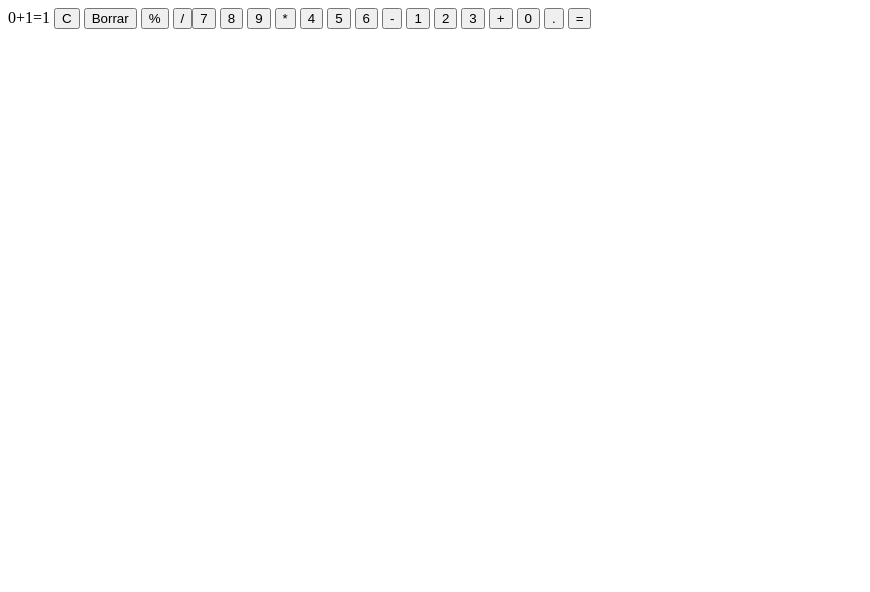
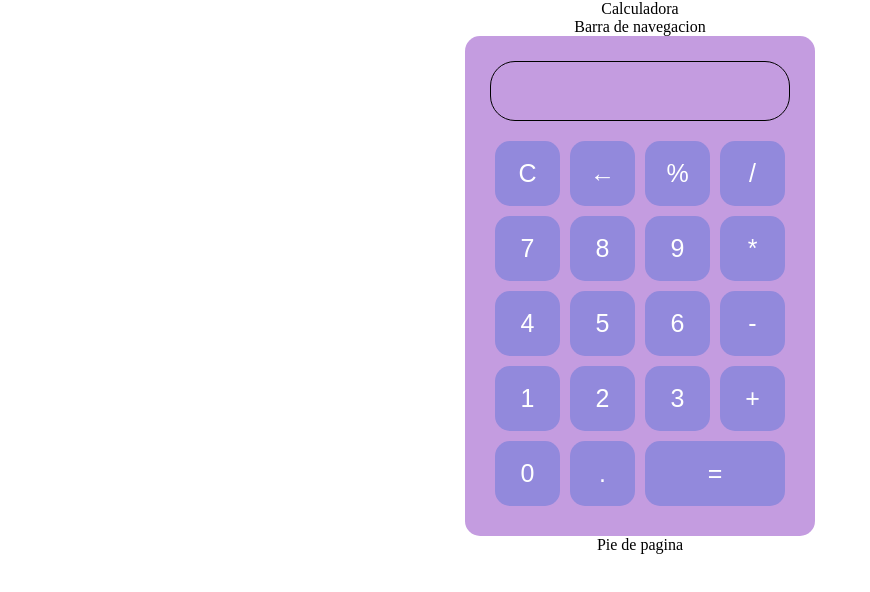
Before and after one commit to Dennis290699/pw_u1_fundamentos_dt, a plain HTML site: page pages/calculadoraFinal.html in a window 1280 px wide. Shown: the whole page, without its empty margins (0-870 px from the left). Drawn offline with Linux system fonts and the light colour scheme.

Commit message:
Taller-8
Maquetacion-de-paginas-web

```diff
--- /dev/null
+++ b/css/calculadoraFinal.css
@@ -0,0 +1,58 @@
+* {
+    margin: 0;
+    padding: 0;
+    box-sizing: border-box;
+}
+
+.container {
+    display: flex;
+    justify-content: center;
+    align-items: center;
+    flex-direction: column;
+}
+
+#calculadora {
+    display: grid;
+    grid-template-columns: 75px 75px 75px 75px;
+    grid-template-rows: 75px 75px 75px 75px 75px 75px;
+    padding: 25px;
+    background-color: #bb8cdbda;
+    border-radius: 15px;
+}
+
+#display {
+    grid-column: span 4;
+    border: 1px solid black;
+    border-radius: 25px;
+    padding-top: 20px;
+    padding-right: 20px;
+    margin-bottom: 15px;
+    text-align: right;
+    color: white;
+    font-size: 25px;
+    font-family: Arial, Helvetica, sans-serif;
+}
+
+.colum-2 {
+    grid-column: span 2;
+}
+
+button {
+    cursor: pointer;
+    margin: 5px;
+    border-radius: 15px;
+    border: none;
+    background-color: #9289dc;
+    color: white;
+    font-size: 25px;
+    font-family: Arial, Helvetica, sans-serif;
+    transition: all .5s ease-in;
+}
+
+button:hover {
+    transform: scale(1.1);
+}
+
+button:active {
+    background-color: #ad6bef;
+}
--- /dev/null
+++ b/js/calculadoraFinal.js
@@ -0,0 +1,19 @@
+// Variables Globales
+let num1 = 0;
+let num2 = 0;
+
+function mostrarDisplay(valor) {
+    let elemento = document.getElementById('display');
+    elemento.innerText = elemento.innerText + valor;
+}
+
+function reset() {
+    let elemento = document.getElementById('display');
+    elemento.innerText = '';
+}
+
+// borrar un elemento
+function borrar() {
+    let elemento = document.getElementById('display');
+    elemento.innerText = elemento.innerText.slice(0, -1);
+}
--- a/pages/calculadoraFinal.html
+++ b/pages/calculadoraFinal.html
@@ -1,49 +1,51 @@
 <!DOCTYPE html>
 <html lang="es">
+
 <head>
     <meta charset="UTF-8">
     <meta name="viewport" content="width=device-width, initial-scale=1.0">
+
+    <link rel="stylesheet" href="../css/calculadoraFinal.css">
+    <script src="../js/calculadoraFinal.js"></script>
+
     <title>Calculadora Final</title>
 </head>
+
 <body>
+    <div class="container">
+        <header>Calculadora</header>
 
-    <header>
+        <nav>Barra de navegacion</nav>
 
-    </header>
+        <section>
+            <div id="calculadora">
+                <!-- <label for="" id="display">0+1=1</label> -->
 
-    <nav>
+                <div id="display"></div>
+                <button onclick="reset()">C</button>
+                <button onclick="borrar()">&larr;</button>
+                <button onclick="mostrarDisplay('%')">%</button>
+                <button onclick="mostrarDisplay('/')">/</button>
+                <button onclick="mostrarDisplay(7)">7</button>
+                <button onclick="mostrarDisplay(8)">8</button>
+                <button onclick="mostrarDisplay(9)">9</button>
+                <button onclick="mostrarDisplay('*')">*</button>
+                <button onclick="mostrarDisplay(4)">4</button>
+                <button onclick="mostrarDisplay(5)">5</button>
+                <button onclick="mostrarDisplay(6)">6</button>
+                <button onclick="mostrarDisplay('-')">-</button>
+                <button onclick="mostrarDisplay(1)">1</button>
+                <button onclick="mostrarDisplay(2)">2</button>
+                <button onclick="mostrarDisplay(3)">3</button>
+                <button onclick="mostrarDisplay('+')">+</button>
+                <button onclick="mostrarDisplay(0)">0</button>
+                <button onclick="mostrarDisplay('.')">.</button>
+                <button class="colum-2" onclick="calcular()">=</button>
+            </div>
+        </section>
 
-    </nav>
+        <footer>Pie de pagina</footer>
+    </div>
+</body>
 
-    <section>
-        <div class="container" id="calculadora">
-            <label for="">0+1=1</label>
-
-            <button>C</button>
-            <button>Borrar</button>
-            <button>%</button>
-            <button>/<//button>
-            <button>7</button>
-            <button>8</button>
-            <button>9</button>
-            <button>*</button>
-            <button>4</button>
-            <button>5</button>
-            <button>6</button>
-            <button>-</button>
-            <button>1</button>
-            <button>2</button>
-            <button>3</button>
-            <button>+</button>
-            <button>0</button>
-            <button>.</button>
-            <button>=</button>
-        </div>
-    </section>
-
-    <footer>
-
-    </footer>
-
-</body>
 </html>
```
